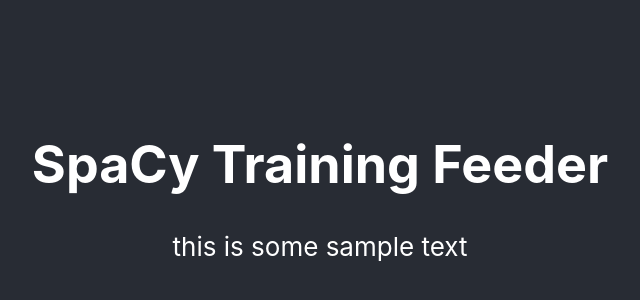
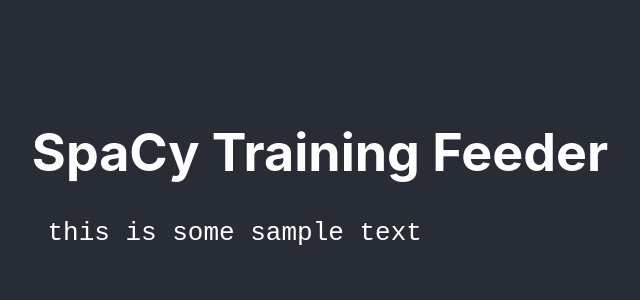
Before and after one commit to agautam/spacytagger, a React (Create React App) app: page / in a window 1280 px wide. Shown: the part 220-520 px from the top of the page, without its empty margins (320-960 px from the left). Built offline with nearby package versions, Linux system fonts and the light colour scheme.

Commit message:
refactored named handler to anonymous function. Re-aligned displayed text

```diff
--- a/src/App.js
+++ b/src/App.js
@@ -57,7 +57,7 @@
                     />
                     : null
                 }
-                <div onMouseUp={this.togglePopup} onKeyUp={this.togglePopup} > {this.props.text}</div>
+                <div style={{textAlign: 'left',}} onMouseUp={this.togglePopup} onKeyUp={this.togglePopup} ><pre> {this.props.text}</pre></div>
             </div>
         );
     }
@@ -79,7 +79,10 @@
 
     readFile = (file) => {
         const fileReader = new FileReader();
-        fileReader.onloadend = this.updateTextDisplay;
+        fileReader.onloadend = (e) => {
+            const content = e.currentTarget.result;
+            this.setState({ text: content, });
+        };
         fileReader.readAsText(file);
     };
 
```
